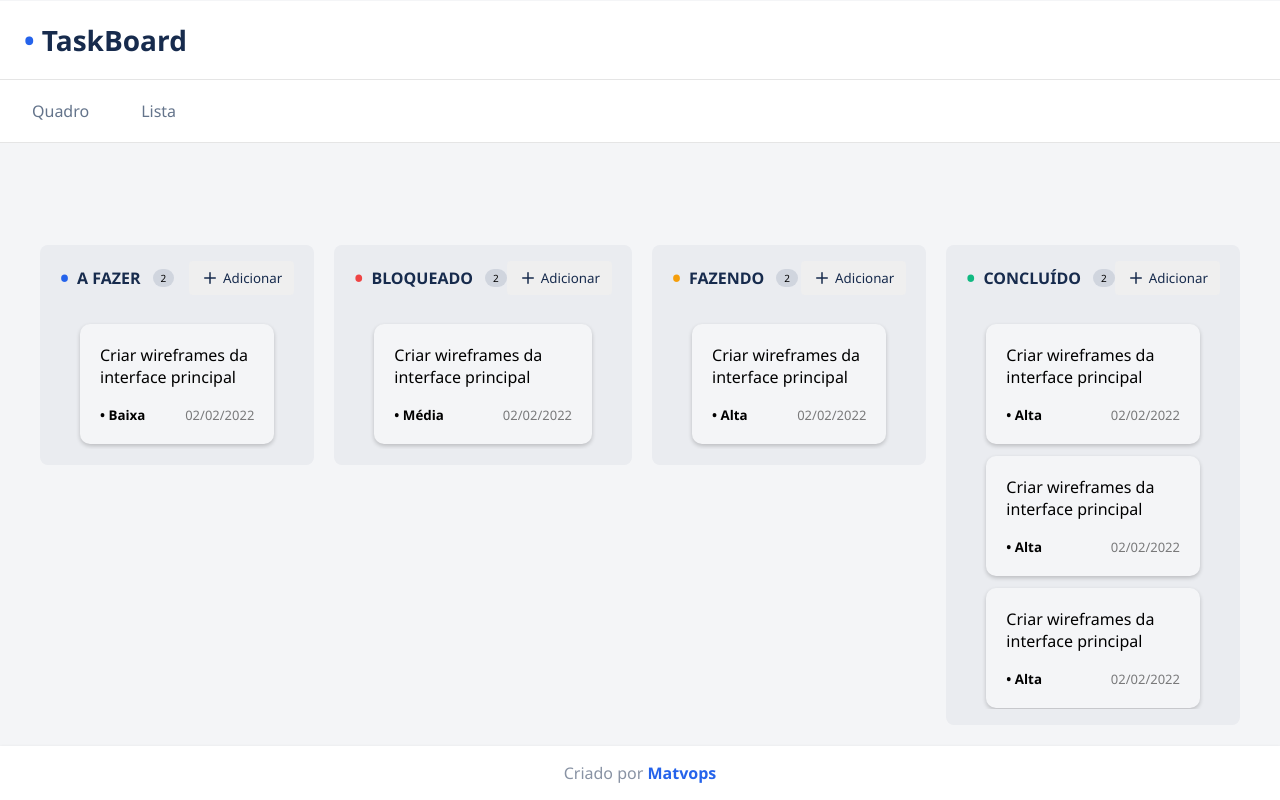
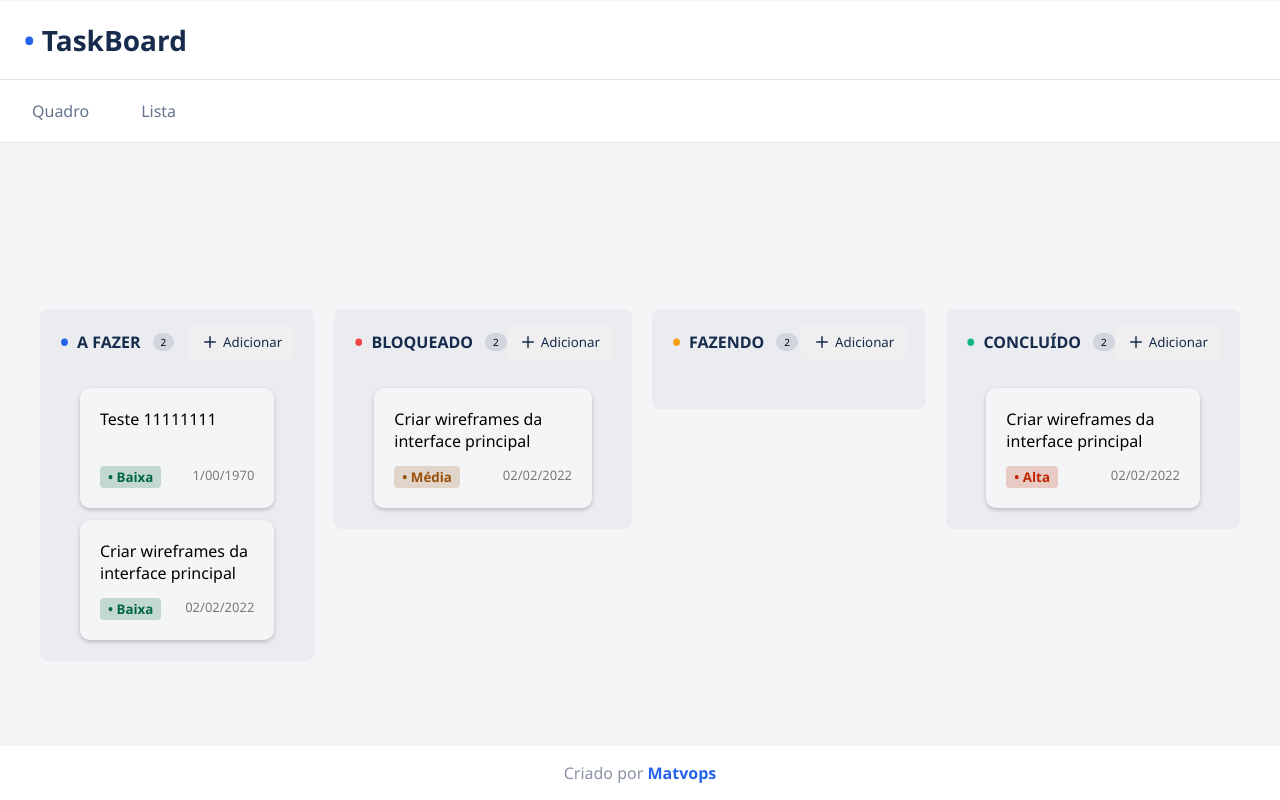
Before and after one commit to Matvops/simple-taskboard, a React (Vite) app: page / in a window 1280 px wide. Built offline with nearby package versions, Linux system fonts and the light colour scheme.

Commit message:
Feat: Adiciona returnTasks ao jsx

```diff
--- a/src/components/Steps/index.tsx
+++ b/src/components/Steps/index.tsx
@@ -68,10 +68,12 @@ export const Steps = () => {
           </div>
 
           <div className={style.contentCard}>
+
+            {returnTasks('toDo')}
             <div className={style.content} draggable>
               <span className={style.description}>Criar wireframes da interface principal</span>
               <div className={style.contentFooter}>
-                <p className={`${style.priority} ${style.priorityLow}`}>&bull; Baixa</p>
+                <p className={`${style.priority} ${style.lowPriority}`}>&bull; Baixa</p>
                 <span className={style.createDate}>02/02/2022</span>
               </div>
             </div>
@@ -90,10 +92,11 @@ export const Steps = () => {
           </div>
 
           <div className={style.contentCard}>
+            {returnTasks('blocked')}
             <div className={style.content} draggable>
               <span className={style.description}>Criar wireframes da interface principal</span>
               <div className={style.contentFooter}>
-                <p className={`${style.priority} ${style.priorityMedium}`}>&bull; Média</p>
+                <p className={`${style.priority} ${style.mediumPriority}`}>&bull; Média</p>
                 <span className={style.createDate}>02/02/2022</span>
               </div>
             </div>
@@ -112,13 +115,7 @@ export const Steps = () => {
           </div>
 
           <div className={style.contentCard}>
-            <div className={style.content} draggable>
-              <span className={style.description}>Criar wireframes da interface principal</span>
-              <div className={style.contentFooter}>
-                <p className={`${style.priority} ${style.priorityHigh}`}>&bull; Alta</p>
-                <span className={style.createDate}>02/02/2022</span>
-              </div>
-            </div>
+            {returnTasks('working')}
           </div>
         </div>
 
@@ -136,39 +133,15 @@ export const Steps = () => {
 
           <div className={style.contentCard}>
 
-            <div className={style.content} draggable>
-              <span className={style.description}>Criar wireframes da interface principal</span>
-              <div className={style.contentFooter}>
-                <p className={`${style.priority} ${style.priorityHigh}`}>&bull; Alta</p>
-                <span className={style.createDate}>02/02/2022</span>
-              </div>
-            </div>
+            {returnTasks('done')}
 
             <div className={style.content} draggable>
               <span className={style.description}>Criar wireframes da interface principal</span>
               <div className={style.contentFooter}>
-                <p className={`${style.priority} ${style.priorityHigh}`}>&bull; Alta</p>
+                <p className={`${style.priority} ${style.highPriority}`}>&bull; Alta</p>
                 <span className={style.createDate}>02/02/2022</span>
               </div>
             </div>
-
-            <div className={style.content} draggable>
-              <span className={style.description}>Criar wireframes da interface principal</span>
-              <div className={style.contentFooter}>
-                <p className={`${style.priority} ${style.priorityHigh}`}>&bull; Alta</p>
-                <span className={style.createDate}>02/02/2022</span>
-              </div>
-            </div>
-
-            <div className={style.content} draggable>
-              <span className={style.description}>Criar wireframes da interface principaaaaaaaaaaal</span>
-              <div className={style.contentFooter}>
-                <p className={`${style.priority} ${style.priorityHigh}`}>&bull; Alta</p>
-                <span className={style.createDate}>02/02/2022</span>
-              </div>
-            </div>
-
-
           </div>
 
         </div>
```
